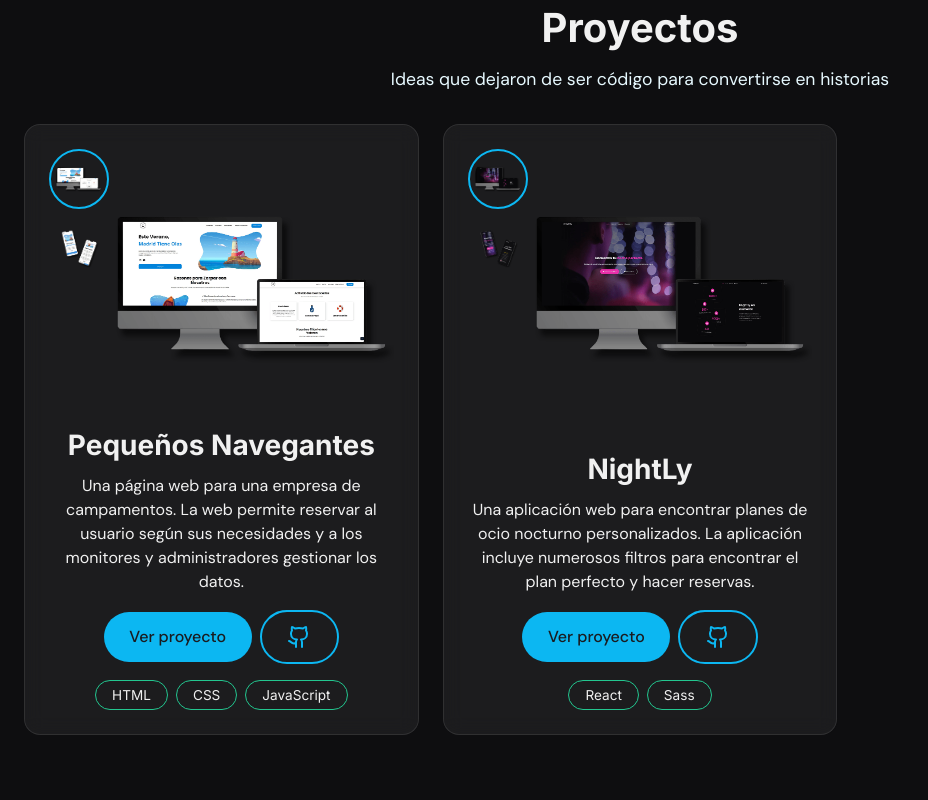
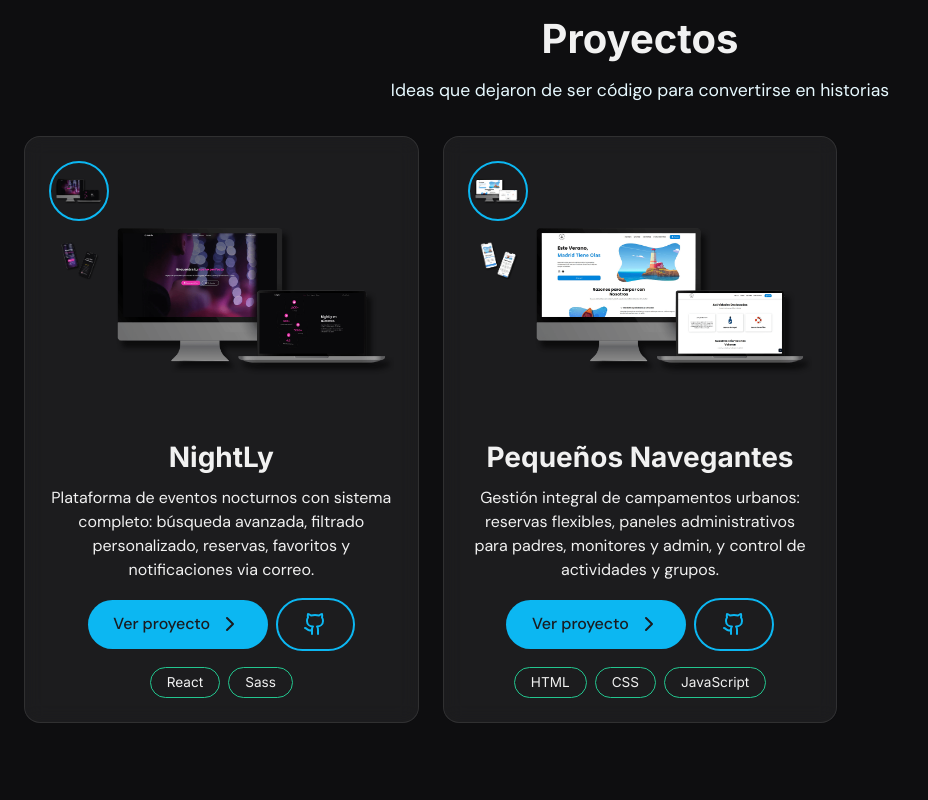
Before and after one commit to AdriArcones/portfolio-adri, a React (Vite) app: page / in a window 1280 px wide. Shown: the part 6240-7040 px from the top of the page, without its empty margins (0-928 px from the left). Built offline with nearby package versions, Linux system fonts and the light colour scheme.

Commit message:
fix: upload cv & projects data

```diff
--- a/src/data/projectsData.js
+++ b/src/data/projectsData.js
@@ -8,8 +8,26 @@ import NightlyMovil from "../assets/images/projects/nightly/nightly-mobile.png";
 
 export const projectsData = [
   {
+    title: "NightLy",
+    description: "Plataforma de eventos nocturnos con sistema completo: búsqueda avanzada, filtrado personalizado, reservas, favoritos y notificaciones via correo.",
+    image: NightlyDesktop,
+    images: [
+      {
+        src: NightlyDesktop,
+        label: "Vista Desktop"
+      },
+      {
+        src: NightlyMovil,
+        label: "Vista Móvil"
+      }
+    ],
+    link: "https://nightly.it.com/",
+    github: "https://github.com/Astaarr/Nightly",
+    tags: ["React", "Sass"]
+  },
+  {
     title: "Pequeños Navegantes",
-    description: "Una página web para una empresa de campamentos. La web permite reservar al usuario según sus necesidades y a los monitores y administradores gestionar los datos.",
+    description: "Gestión integral de campamentos urbanos: reservas flexibles, paneles administrativos para padres, monitores y admin, y control de actividades y grupos.",
     image: PequenosNavegantesDesktop,
     images: [
       {
@@ -25,23 +43,6 @@ export const projectsData = [
     github: "https://github.com/Astaarr/PequenosNavegantes",
     tags: ["HTML", "CSS", "JavaScript"]
   },
-  {
-    title: "NightLy",
-    description: "Una aplicación web para encontrar planes de ocio nocturno personalizados. La aplicación incluye numerosos filtros para encontrar el plan perfecto y hacer reservas.",
-    image: NightlyDesktop,
-    images: [
-      {
-        src: NightlyDesktop,
-        label: "Vista Desktop"
-      },
-      {
-        src: NightlyMovil,
-        label: "Vista Móvil"
-      }
-    ],
-    link: "https://nightly.it.com/",
-    github: "https://github.com/Astaarr/Nightly",
-    tags: ["React", "Sass"]
-  },
+
 
 ];
--- a/src/features/Projects/ProjectCard.jsx
+++ b/src/features/Projects/ProjectCard.jsx
@@ -3,7 +3,7 @@ import CustomChip from "../../shared/components/custom-chip/CustomChip";
 import CustomButton from "../../shared/components/custom-button/CustomButton";
 import LazyImage from "../../shared/components/lazy-image/LazyImage";
 import PhotoGallery from "../../shared/components/photo-gallery/PhotoGallery";
-import { Github } from "lucide-react";
+import { Github, ChevronRight } from "lucide-react";
 
 export const ProjectCard = ({
   title,
@@ -41,6 +41,7 @@ export const ProjectCard = ({
         <div className="project-card__buttons">
           <CustomButton
             variant="primary"
+            rightIcon={<ChevronRight />}
             onClick={() => {
               window.open(link, "_blank");
             }}
```
Also changed, not shown: 1 other file (tests, documents, lock files or other folders).
